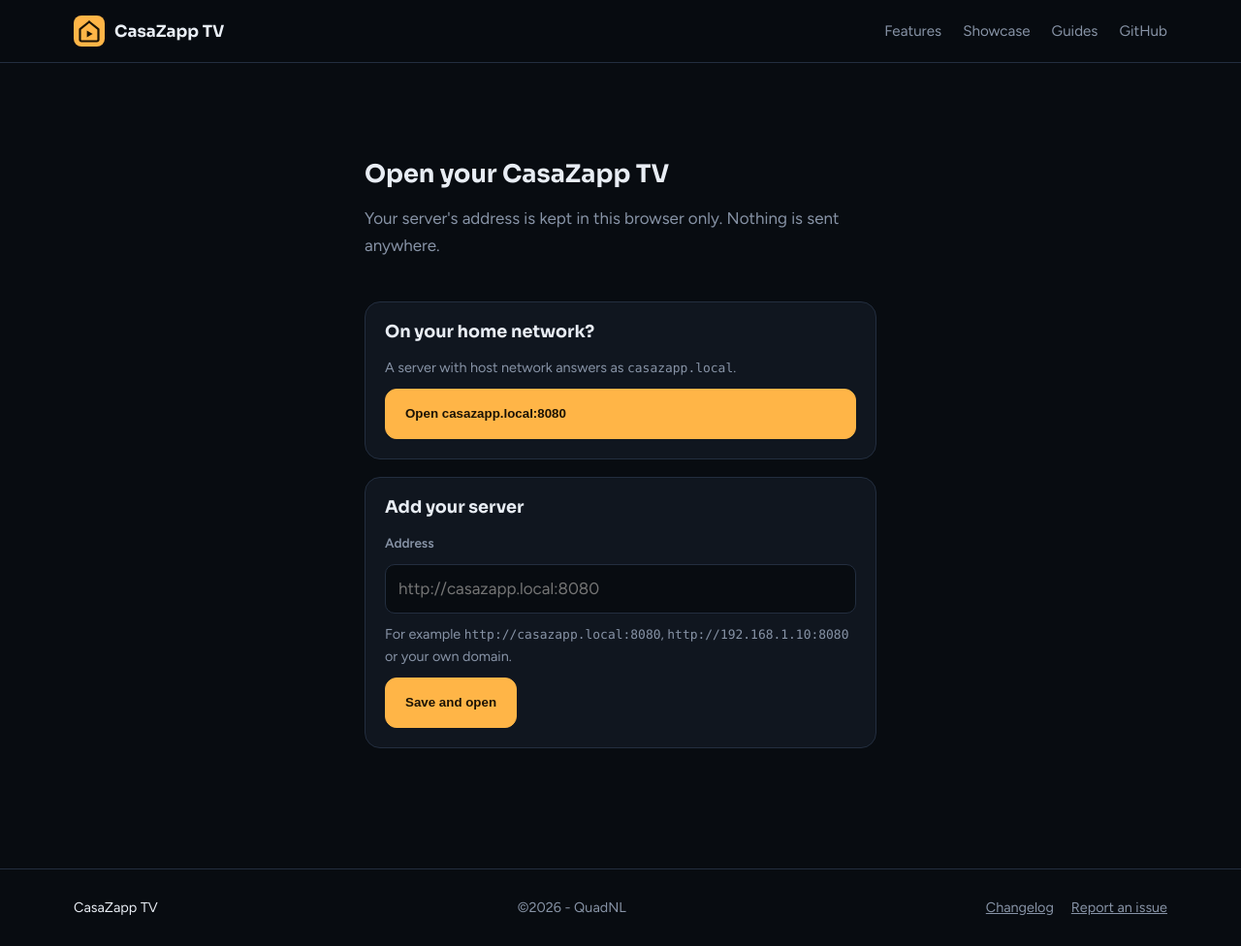
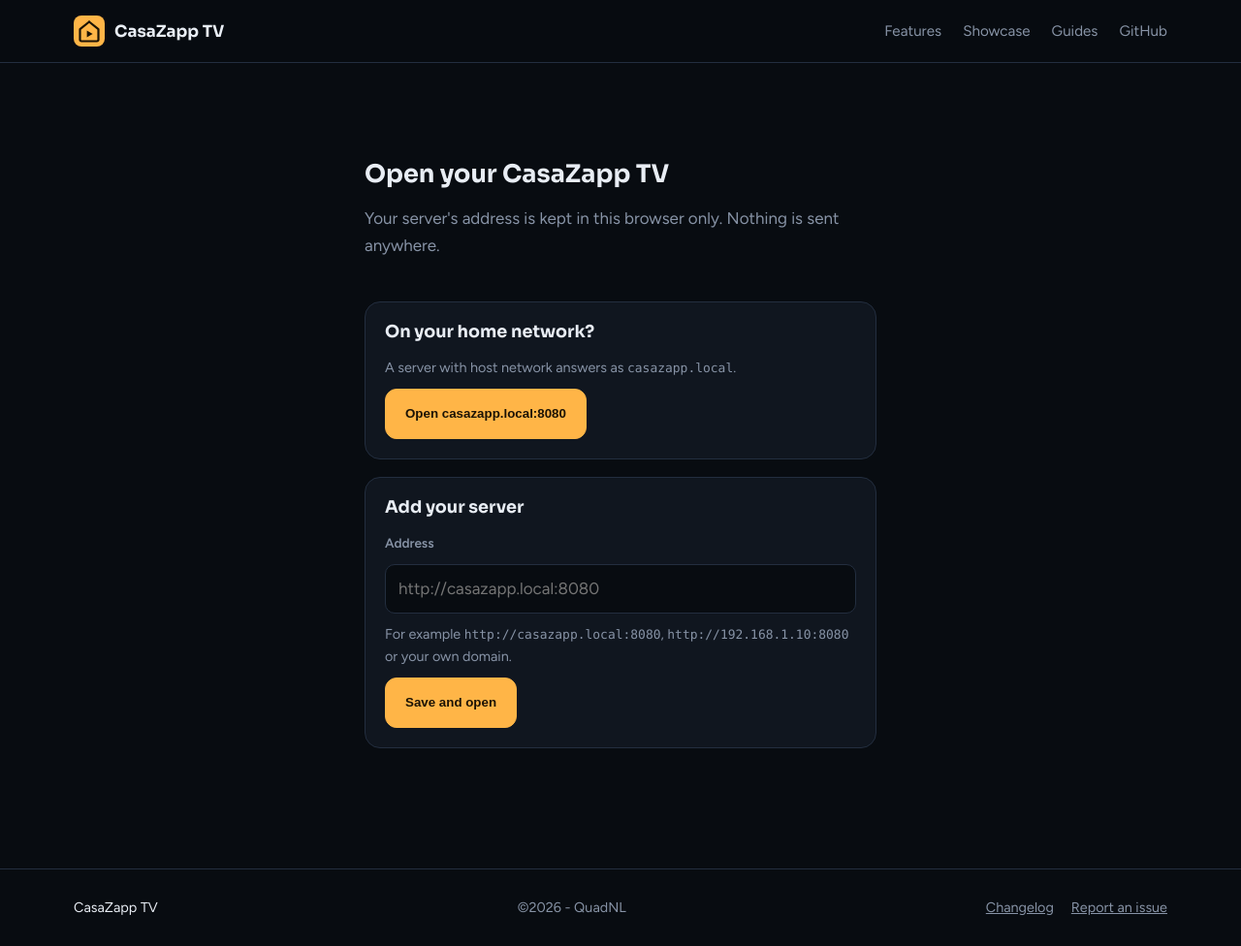
Before and after one commit to QuadNL/CasaZapp-TV-release, a Jekyll site: the page built from start/index.html, in a window 1280 px wide and 976 px high. Shown: the whole window at 97% size. Built offline with Jekyll 4.4.1, drawn with Linux system fonts in a browser that asks for light colours.

Commit message:
Start page: align the casazapp.local button
Co-Authored-By: Claude Opus 5.5 <noreply@anthropic.com>

```diff
--- a/start/index.html
+++ b/start/index.html
@@ -51,7 +51,7 @@ permalink: /start/
   .start label[for="url"] { font-size: 0.85rem; font-weight: 600; color: var(--muted); }
   .start-hint { margin: 0; color: var(--muted); font-size: 0.9rem; }
   .start-error { margin: 0; color: #ff6b78; font-size: 0.95rem; }
-  .start form .btn { align-self: flex-start; }
+  .start form .btn, #suggest .btn { align-self: flex-start; }
 </style>
 
 <script>
```
